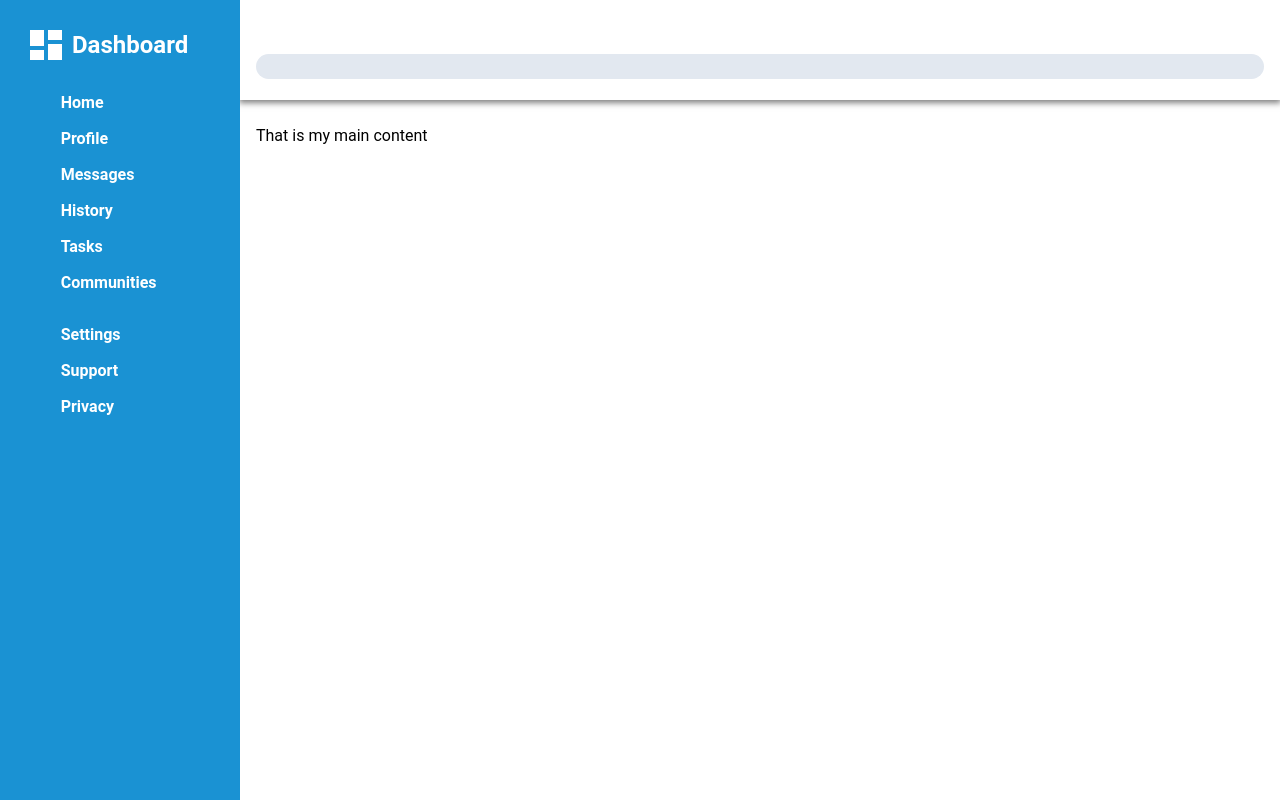
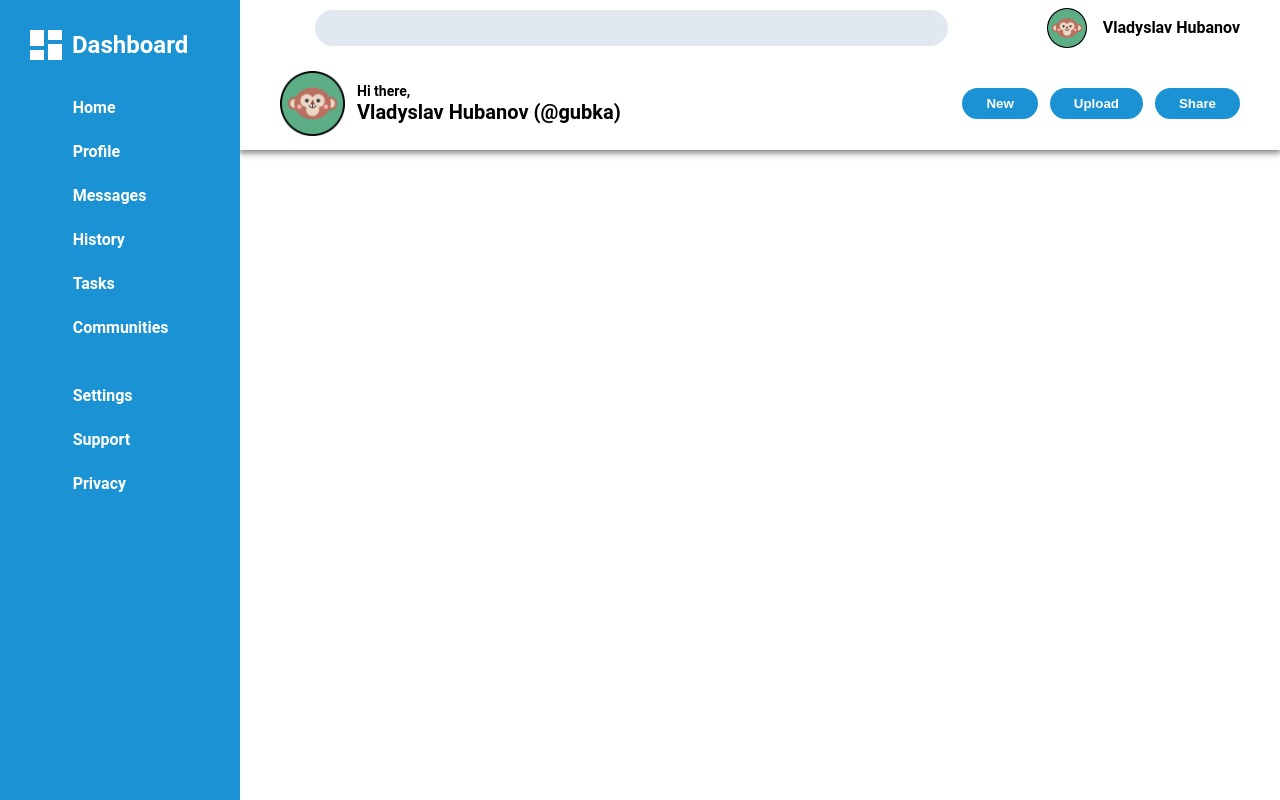
Before and after one commit to vlad-gby/admin-dashboard, a plain HTML site: page index.html in a window 1280 px wide. Shown: the top 800 px of the page. Drawn offline with Linux system fonts and the light colour scheme; a web font is replaced by a local one.

Commit message:
Finished nav and header

```diff
--- a/index.html
+++ b/index.html
@@ -42,19 +42,35 @@
 
   <header>
     <div class="top-bar">
-      <div class="search-field"></div>
+      <form action="#" method="post">
+        <label for="search">&#xe8b6</label>
+        <input type="search" name="search" id="search">
+      </form>
+
+      <div class="personal-controls">
+        <div class="notifications">&#xe7f7</div>
+        <div class="top-bar-profile">
+          <div class="avatar"></div>
+          <h2>Vladyslav Hubanov</h2>
+        </div>
+      </div>
     </div>
+
     <div class="controls">
+      <div class="avatar"></div>
       <div class="greeting">
-
+        <h3>Hi there,</h3>
+        <h1>Vladyslav Hubanov (@gubka)</h1>
       </div>
-      <div class="buttons">
-
-      </div>
+      <button>New</button>
+      <button>Upload</button>
+      <button>Share</button>
     </div>
   </header>
 
-  <main>That is my main content</main>
+  <main>
+
+  </main>
 
   <!-- ATTRIBUTE THE AUTHOR -->
 
--- a/script.js
+++ b/script.js
@@ -1 +1,25 @@
-// ADD NAV EVENT-LISTENERS
+// ADD EVENT-LISTENERS
+const buttons = document.querySelectorAll('.navbtn, .controls button');
+const bell = document.querySelector('.notifications');
+
+bell.addEventListener('mouseover', e => {
+  bell.style.backgroundColor = 'rgb(226, 232, 240)';
+});
+bell.addEventListener('mouseout', e => {
+  bell.style.backgroundColor = 'rgb(255, 255, 255)';
+});
+
+buttons.forEach(button => {
+  button.addEventListener('mouseover', e => {
+    button.style.backgroundColor = 'rgb(70, 175, 231)'
+  });
+  button.addEventListener('mouseout', e => {
+    button.style.backgroundColor = 'rgb(26, 146, 211)'
+  });
+  button.addEventListener('mousedown', e => {
+    button.style.backgroundColor = 'rgb(89, 197, 255)'
+  });
+  button.addEventListener('mouseup', e => {
+    button.style.backgroundColor = 'rgb(70, 175, 231)'
+  });
+});
--- a/style.css
+++ b/style.css
@@ -8,15 +8,16 @@
   box-sizing: border-box;
 
   --nav-width: 240px;
-  --header-height: 100px;
+  --header-height: 150px;
 
   --project-blue: #1a92d3;
   --project-yellow: #F0B429;
-  --project-grey: #E2E8F0;
+  --project-grey: #e2e8f0;
 }
 
 body{
   font-family: 'Roboto', system-ui, sans-serif;
+  height: 100vh;
 }
 
 nav{
@@ -24,6 +25,7 @@ nav{
   padding: 12px;
   height: 100vh;
   position: fixed;
+  z-index: 1;
   display: grid;
   grid-template-rows: repeat(3, max-content);
   gap: 28px;
@@ -37,6 +39,7 @@ nav{
   display: flex;
   gap: 12px;
   align-items: center;
+  cursor: pointer;
 }
 .logo h2{
   font-size: 24px;
@@ -68,7 +71,7 @@ nav{
 .nav-gr1, .nav-gr2{
   display: grid;
   grid-template-rows: repeat(6, max-content);
-  gap: 12px;
+  gap: 4px;
   font-weight: 600;
 }
 .home::before,
@@ -80,8 +83,6 @@ nav{
 .settings::before,
 .support::before,
 .privacy::before{
-  position: relative;
-  top: 4px;
   margin-right: 12px;
 
   font-family: 'MaterialIcons';
@@ -116,34 +117,117 @@ nav{
 .privacy::before{
   content: '\ea17';
 }
-
+.navbtn{
+  display: flex;
+  align-items: center;
+  padding: 8px 0 8px 12px;
+  cursor: pointer;
+  border-radius: 50px;
+}
 
 header{
   width: calc(100vw - var(--nav-width));
   position: fixed;
-  z-index: -1;
   left: var(--nav-width);
   display: grid;
-  grid-template-rows: 1fr 1fr;
+  grid-template-rows: 1fr 2fr;
+  gap: 16px;
 
   height: var(--header-height);
   background-color: white;
   box-shadow: 0 2px 6px 1px rgba(0, 0, 0, 0.5);
-  padding: 16px;
+  padding: 8px  40px;
 }
 
 .top-bar{
+  display: grid;
+  align-items: center;
+  grid-template-columns: 1fr auto;
+  gap: 40px;
+}
+form:has(#search){
   display: flex;
   align-items: center;
-  height: 100px;
+}
+label[for='search']{
+  font-family: 'MaterialIcons';
+  font-size: 24px;
+  padding-right: 16px;
+}
+input#search{
+  display: block;
+  flex: 1;
+  background-color: var(--project-grey);
+  border: none;
+  border-radius: 100px;
+  outline: none;
+  height: 25px;
+  padding: 18px 16px;
+  font-size: 16px;
 }
 
-.search-field{
-  flex: 1;
-  background-color: var(--project-grey);
-  border-radius: 100px;
-  height: 25px;
+
+.personal-controls{
+  display: flex;
+  align-items: center;
+  gap: 24px;
 }
+.notifications{
+  font-family: 'MaterialIcons';
+  font-size: 24px;
+  padding: 8px;
+  border-radius: 50px;
+  cursor: pointer;
+}
+.top-bar-profile{
+  display: flex;
+  align-items: center;
+  gap: 16px;
+  cursor: pointer;
+}
+.avatar{
+  width: 40px;
+  height: 40px;
+  background-image: url(img/Frame\ 14.png);
+  background-position: center;
+  background-repeat: no-repeat;
+  background-size: contain;
+}
+.personal-controls h2{
+  font-weight: 700;
+  text-wrap: nowrap;
+}
+
+
+.controls{
+  display: grid;
+  align-items: center;
+  grid-template-columns: auto 1fr auto auto auto;
+  gap: 12px;
+}
+.controls .avatar{
+  width: 65px;
+  height: 65px;
+}
+.controls h3{
+  font-size: 14px;
+  font-weight: 600;
+  margin-bottom: 4px;
+}
+.controls h1{
+  font-size: 20px;
+  font-weight: 600;
+}
+.controls button{
+  background-color: var(--project-blue);
+  color: white;
+  border: none;
+  border-radius: 50px;
+  padding: 8px 24px;
+  font-weight: 600;
+  cursor: pointer;
+}
+
 
 main{
   position: relative;
```
